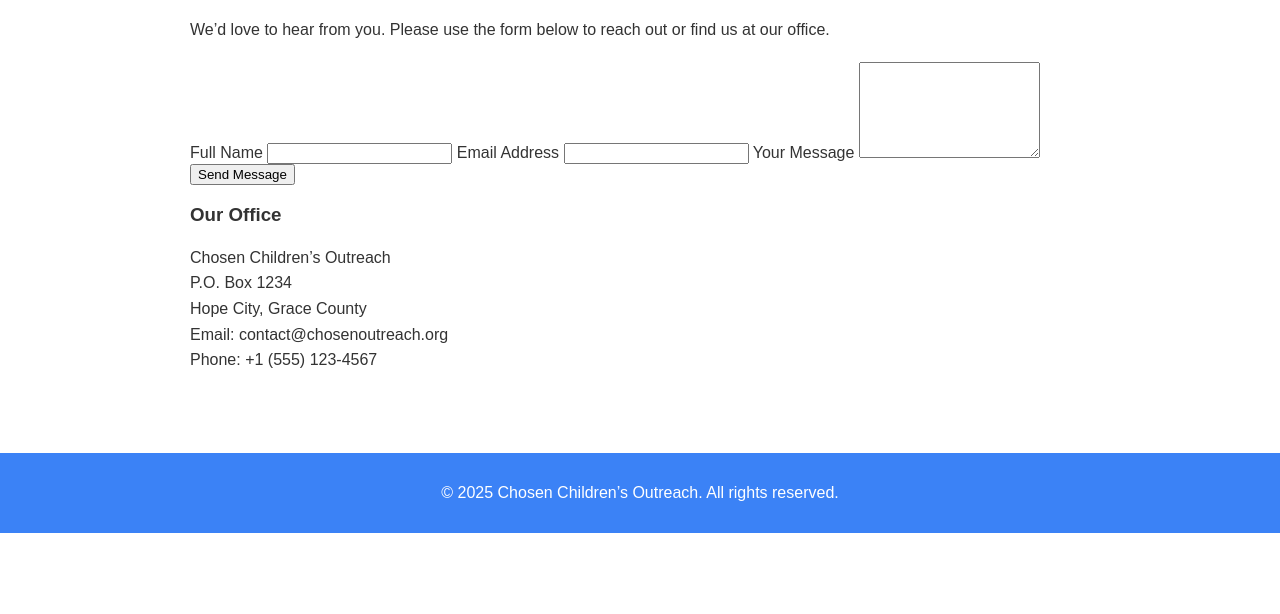
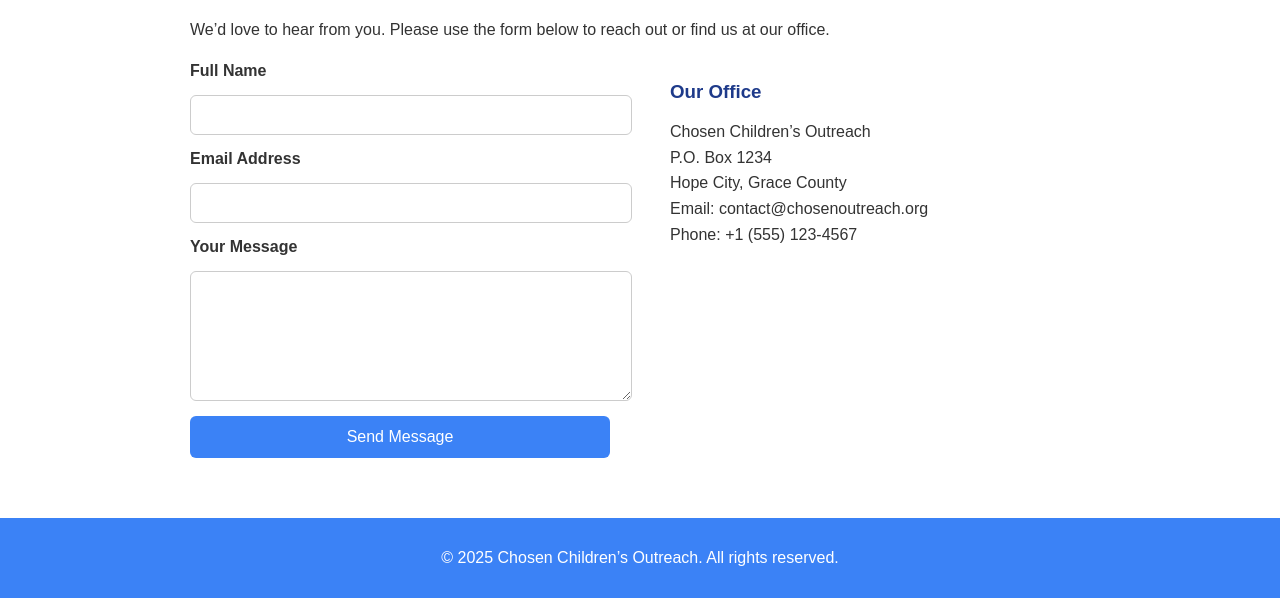
Before and after one commit to balibali-ai/chosen-children-site, a plain HTML site: page contact.html in a window 1280 px wide. Shown: the part 186-800 px from the top of the page. Drawn offline with Linux system fonts and the light colour scheme.

Commit message:
style.css

```diff
--- a/style.css
+++ b/style.css
@@ -109,3 +109,63 @@ footer {
   color: #555;
   font-size: 0.9rem;
 }
+.contact-container {
+  display: flex;
+  flex-direction: column;
+  gap: 30px;
+  margin-top: 20px;
+}
+
+.contact-form {
+  display: flex;
+  flex-direction: column;
+  gap: 15px;
+}
+
+.contact-form label {
+  font-weight: bold;
+}
+
+.contact-form input,
+.contact-form textarea {
+  padding: 10px;
+  border: 1px solid #ccc;
+  border-radius: 6px;
+  font-size: 1rem;
+  width: 100%;
+}
+
+.contact-form button {
+  background-color: #3b82f6;
+  color: white;
+  padding: 12px;
+  border: none;
+  border-radius: 6px;
+  cursor: pointer;
+  font-size: 1rem;
+}
+
+.contact-form button:hover {
+  background-color: #2563eb;
+}
+
+.contact-info h3 {
+  margin-bottom: 10px;
+  color: #1e3a8a;
+}
+
+/* Responsive layout for wider screens */
+@media (min-width: 768px) {
+  .contact-container {
+    flex-direction: row;
+    justify-content: space-between;
+  }
+
+  .contact-form, .contact-info {
+    flex: 1;
+  }
+
+  .contact-info {
+    padding-left: 30px;
+  }
+}
```
